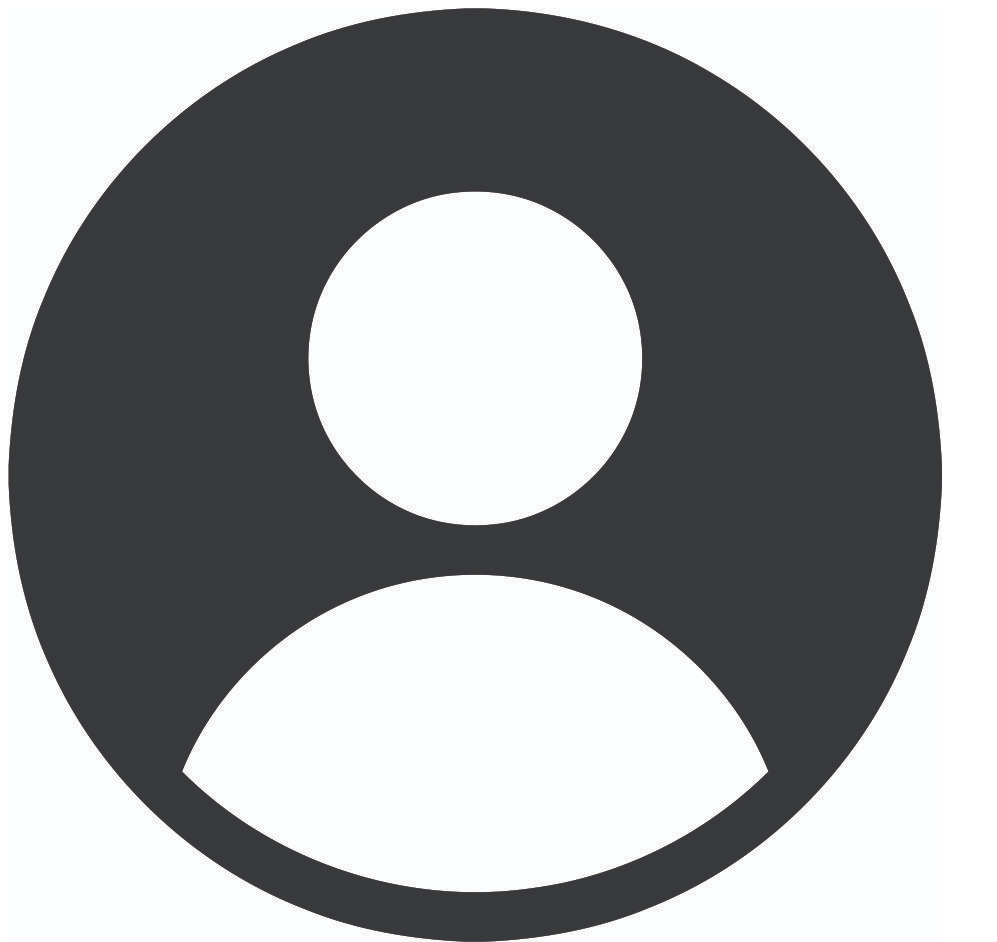
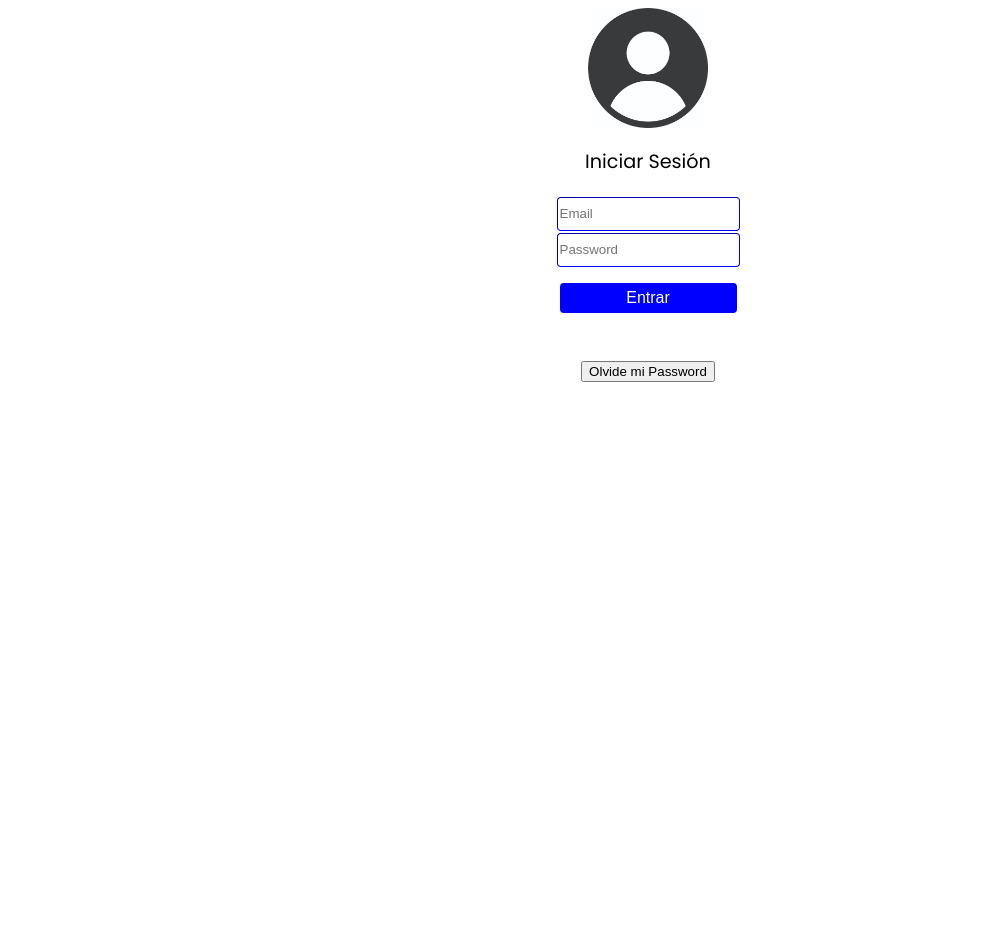
Before and after one commit to flor1251/login-landing, a plain HTML site: page index.html in a window 1280 px wide. Shown: the top 942 px of the page, without its empty margins (0-997 px from the left). After the commit the page ends 800 px from the top, so only its background shows below. Drawn offline with Linux system fonts and the light colour scheme.

Commit message:
pequeños arreglos

```diff
--- a/index.html
+++ b/index.html
@@ -4,11 +4,11 @@
     <meta charset="UTF-8">
     <meta http-equiv="X-UA-Compatible" content="IE=edge">
     <meta name="viewport" content="width=device-width, initial-scale=1.0">
-
+    <link rel="stylesheet" href="style.css">
     <title>loging-landing</title>
 </head>
 <body>
-
+    <div class="page-wrap">
     <div class="centrar">
         <img src="./Mockup/icono usuario.jpg" alt="logo usuario">
     </div>
@@ -35,6 +35,6 @@
             </div>
         </form>
     </div>
-
+    </div>
 </body>
 </html>
--- a/style.css
+++ b/style.css
@@ -6,7 +6,7 @@ body {
 }
 
 img {
-    width: 8%;
+    width: 15%;
 }
 
 .centrar {
@@ -54,3 +54,8 @@ p {
     color: black;
     box-shadow: 0px 0px 40px #7fff00;
 }
+
+.page-wrap {
+    width: 800px;
+    margin: 0 auto;
+}
```
